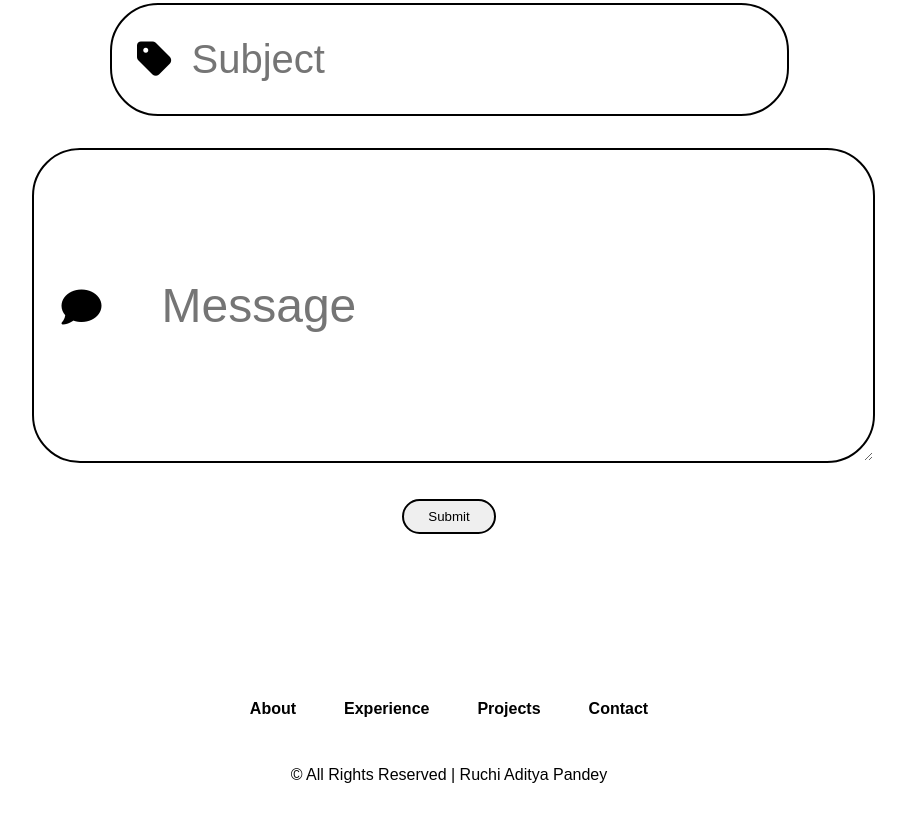
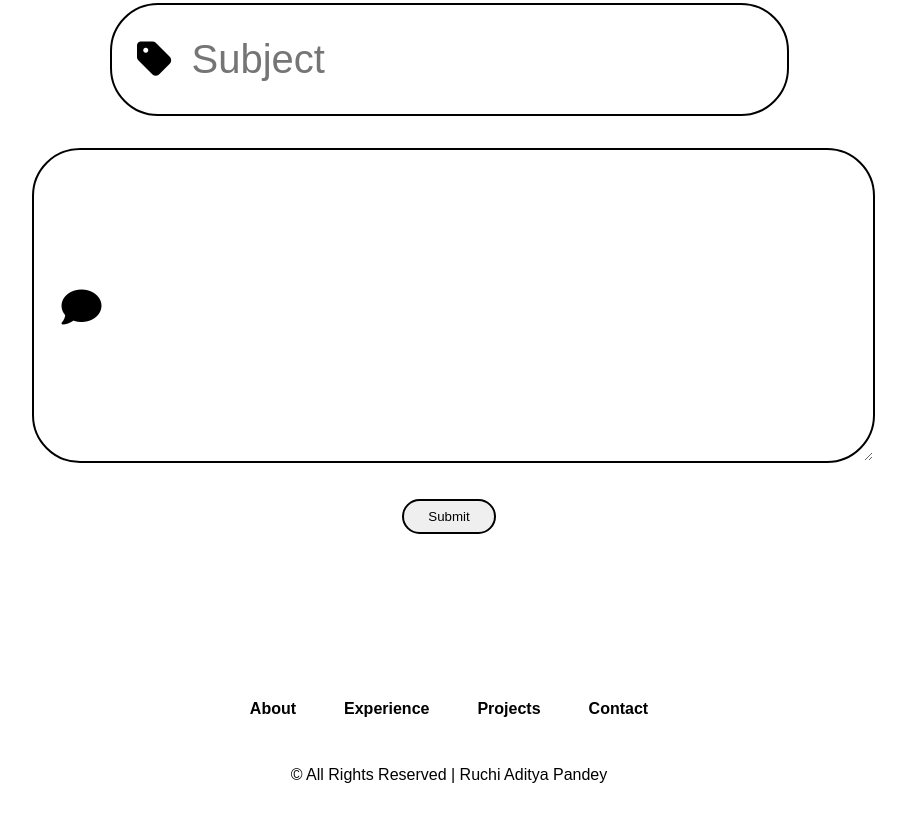
Before and after one commit to Ruchi2613/Portfolio, a plain HTML site: page index.html in a window 1280 px wide. Shown: the part 4095-4917 px from the top of the page, without its empty margins (191-1097 px from the left). Drawn offline with Linux system fonts and the light colour scheme.

Commit message:
testing deployment

```diff
--- a/index.html
+++ b/index.html
@@ -228,7 +228,7 @@
             </div>
 
             <div class="input">
-                <textarea name="message" id="message" placeholder="Message" rows="1"></textarea>
+                <textarea name="message" id="message" placeholder="" rows="1"></textarea>
                 <i class="fa-solid fa-comment"></i>
             </div>
 
```
